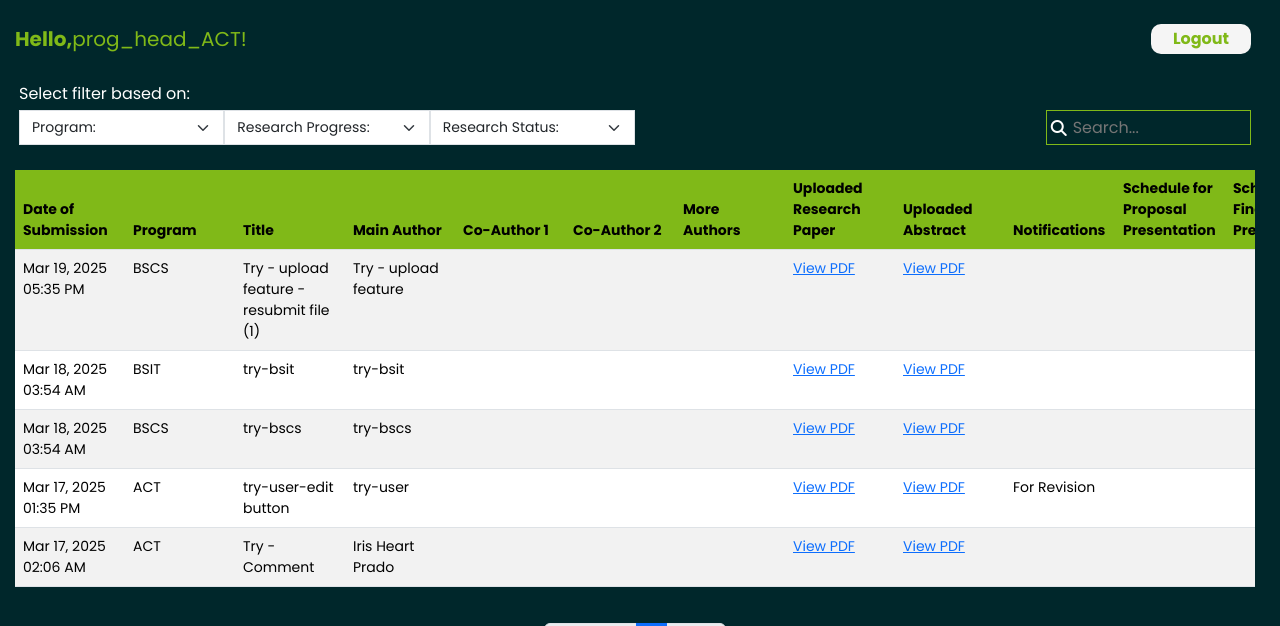
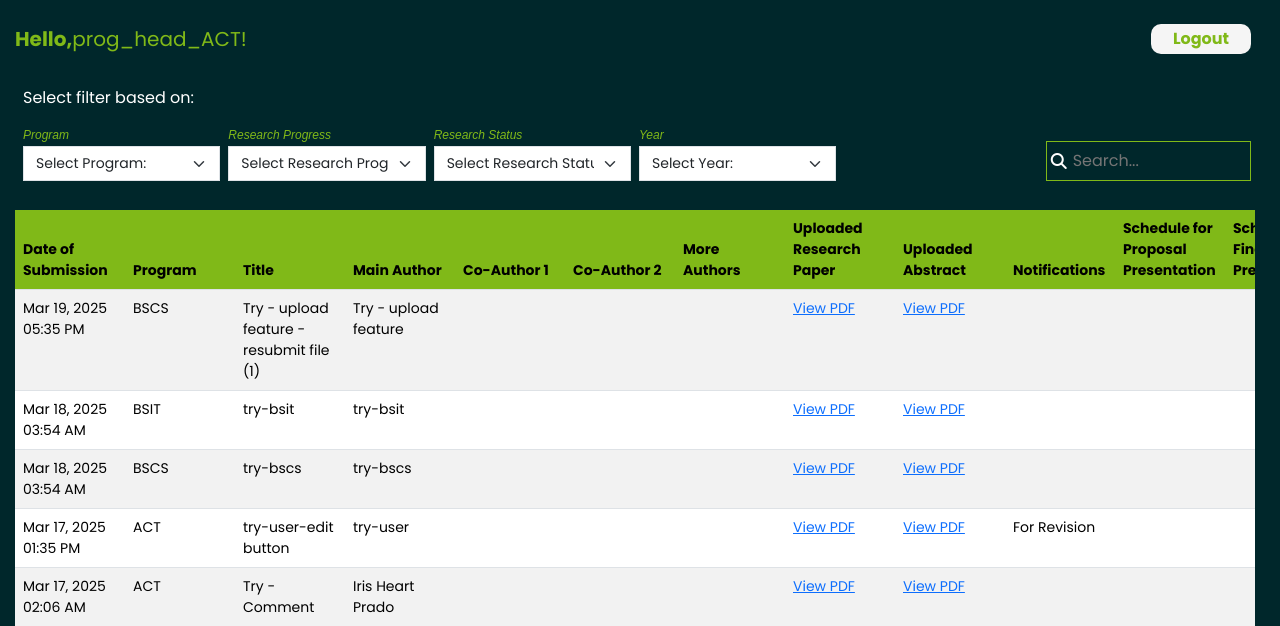
Before and after one commit to irisheart13/root_2, a PHP site: page /login/dean/dean.php in a window 1280 px wide. Shown: the top 626 px of the page. Run offline with PHP 8.4, Linux system fonts and the light colour scheme; a user stored in the database is signed in; data comes from the database, SQL or seed files in the repository; both versions use the stored data as it was after the commit; some web fonts are replaced.

Commit message:
Revise file Upload-added year in filter

```diff
--- a/login/dean/dean.css
+++ b/login/dean/dean.css
@@ -71,8 +71,11 @@ body{
     color: #80B918;
 }
 .search {
+    height: 40px;
     width: 100%;
     border: #80B918 1px solid;
+
+    order: 6;
 }
 .input-search {
     width: 100%;
@@ -105,6 +108,15 @@ body{
 }
 option{
     font-size: 14px;
+}
+.txt-program, .txt-researchProgress, .txt-researchStatus, .txt-year{
+    font-size: 12px !important;
+    font-style: italic !important;
+    color: #80B918;
+}
+
+.custom-order-6 {
+    order: 6;
 }
 /* Filter Design END */
 
--- a/login/dean/dean.php
+++ b/login/dean/dean.php
@@ -106,42 +106,59 @@ $total_pages = max(ceil($total_rows / $limit), 1);
         <!--filter START-->
         <section class="filterSection mt-3">
             <div class="row px-3">
-                <!-- Search (1st Row in Mobile, 2nd Row right in wider screen) -->
-                <div class="col-5 order-1 col-md-2 offset-md-4 order-md-5 mt-1 p-0 d-flex align-items-center justify-content-md-end search">
+                <!-- Search -->
+                <div class="col-12 col-md-2 order-6 offset-md-2 mt-1 p-0 d-flex align-items-center justify-content-md-end align-self-end mb-1 search">
                     <i class="fa fa-search p-1"></i>
                     <input type="text" class="input-search fa-search" id="searchInput" placeholder="Search..." onkeyup="filterTable()">
                 </div>
 
-                <!-- Select label (2nd Row in Mobile, 1st Row in Wider screen) -->
-                <div class="col-12 p-0 mt-2 order-2 order-md-1">
+                <!-- Filter Title -->
+                <div class="col-12 p-1 mt-2 order-1">
                     <span class="txt-filter">Select filter based on:</span>
                 </div>
 
-                <!-- Selections 2nd Row -->
-                <div class="col-3 order-3 col-md-2 mt-1 p-0 order-md-2 g-2">
+                <!-- Filter Group -->
+                <div class="col-6 col-md-2 mt-1 p-1 order-2">
+                    <span class="txt-program">Program</span>
                     <select class="form-select custom-select" id="programFilter" onchange="filterTable()">
-                        <option value="" disabled selected>Program:</option>
+                        <option value="">Select Program:</option>
                         <?php foreach ($allowedPrograms as $program): ?>
                             <option value="<?= htmlspecialchars($program) ?>"><?= htmlspecialchars($program) ?></option>
                         <?php endforeach; ?>
                     </select>
                 </div>
 
-                <div class="col-3 order-4 col-md-2 mt-1 p-0 order-md-3">
+                <div class="col-6 col-md-2 mt-1 p-1 order-3">
+                    <span class="txt-researchProgress">Research Progress</span>
                     <select class="form-select custom-select" id="notificationFilter" onchange="filterTable()">
-                        <option value="" disabled selected>Research Progress:</option>
+                        <option value="">Select Research Progress:</option>
                         <option value="For Revision">For Revision</option>
-                        <option value="Scheduled for Research Proposal Presentation">Scheduled for Research Proposal Presentation</option>
-                        <option value="Scheduled for Final Presentation">Scheduled for Final Presentation</option>
+                        <option value="Scheduled for Research Proposal Presentation">Proposal Presentation</option>
+                        <option value="Scheduled for Final Presentation">Final Presentation</option>
                         <option value="Please see comments">Please see comments</option>
                     </select>
                 </div>
 
-                <div class="col-3 order-5 col-md-2 mt-1 p-0 order-md-4">
+                <div class="col-6 col-md-2 mt-1 p-1 order-4">
+                    <span class="txt-researchStatus">Research Status</span>
                     <select class="form-select custom-select" id="statusFilter" onchange="filterTable()">
-                        <option value="" disabled selected>Research Status:</option>
+                        <option value="">Select Research Status:</option>
                         <option value="Presented">Presented</option>
                         <option value="Implemented">Implemented</option>
+                    </select>
+                </div>
+
+                <div class="col-6 col-md-2 mt-1 p-1 order-5">
+                    <span class="txt-year">Year</span>
+                    <select class="form-select custom-select" id="yearFilter" onchange="filterTable()">
+                        <option value="">Select Year:</option>
+                        <option value="2021">2021</option>
+                        <option value="2022">2022</option>
+                        <option value="2023">2023</option>
+                        <option value="2024">2024</option>
+                        <option value="2025">2025</option>
+                        <option value="2026">2026</option>
+                        <option value="2027">2027</option>
                     </select>
                 </div>
             </div>
@@ -240,25 +257,28 @@ $total_pages = max(ceil($total_rows / $limit), 1);
     function filterTable() {
         const searchInput = document.getElementById('searchInput').value.toLowerCase();
         const programFilter = document.getElementById('programFilter').value;
+        const yearFilter = document.getElementById('yearFilter').value;
         const notificationFilter = document.getElementById('notificationFilter').value;
         const statusFilter = document.getElementById('statusFilter').value;
         const table = document.getElementById('researchTable');
         const trs = table.getElementsByTagName('tr');
 
-        for (let i = 1; i < trs.length; i++) { // Start at 1 to skip table header
+        for (let i = 1; i < trs.length; i++) { // Skip header row
             const tds = trs[i].getElementsByTagName('td');
             let textContent = trs[i].textContent.toLowerCase();
 
-            // Apply search input filter (searches across the row)
+            // Assuming Date of Submission is in tds[0]
+            let dateText = tds[0].textContent.trim();
+            let extractedYear = dateText.match(/\b\d{4}\b/); // Extract 4-digit year
+            extractedYear = extractedYear ? extractedYear[0] : "";
+
             let searchMatch = textContent.includes(searchInput);
-
-            // Apply dropdown filters (exact match)
             let programMatch = !programFilter || tds[1].textContent.trim() === programFilter;
+            let yearMatch = !yearFilter || extractedYear === yearFilter;
             let notificationMatch = !notificationFilter || tds[9].textContent.trim() === notificationFilter;
             let statusMatch = !statusFilter || tds[12].textContent.trim() === statusFilter;
 
-            // Show row if all filters match
-            if (searchMatch && programMatch && notificationMatch && statusMatch) {
+            if (searchMatch && programMatch && yearMatch && notificationMatch && statusMatch) {
                 trs[i].style.display = '';
             } else {
                 trs[i].style.display = 'none';
```
Also changed, not shown: login/general_user/review_user.php (+8 -5 lines), login/general_user/submitFile_user.php (+18 -13 lines), login/general_user/update_user.php (+37 -16 lines), root_2_dir.sql (+4 -3 lines), 5 other files.
